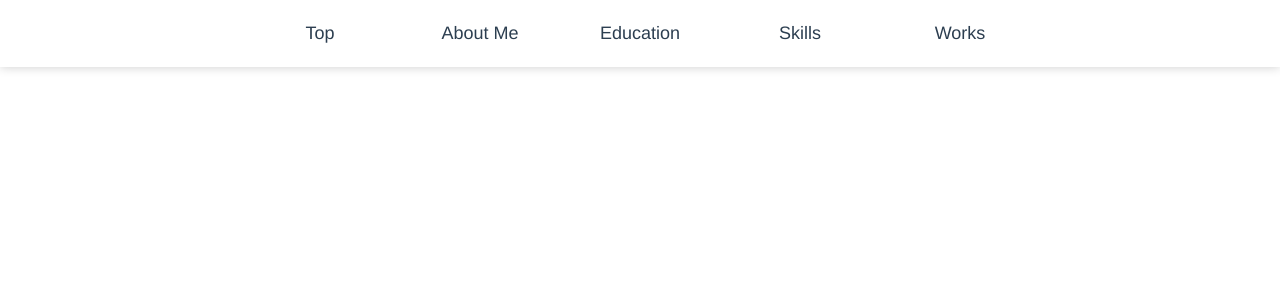
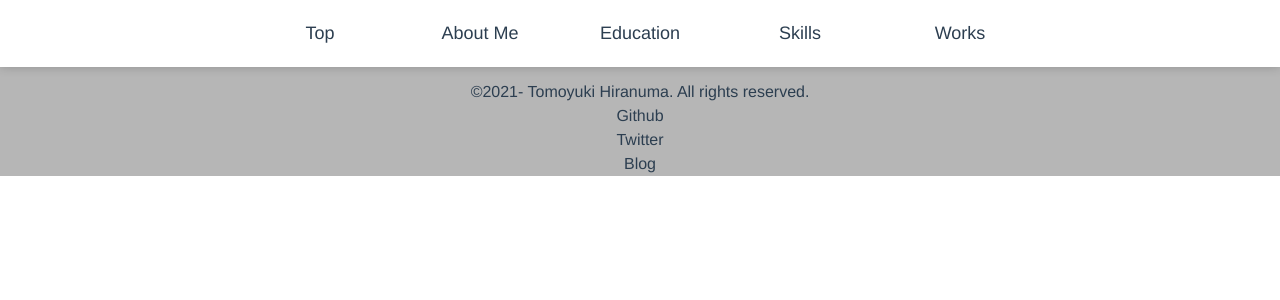
Before and after one commit to tomoyuki-hiranuma/portfolio, a Vue app: page / in a window 1280 px wide. Shown: the top 300 px of the page. Built offline with nearby package versions, Linux system fonts and the light colour scheme.

Commit message:
create footer base

```diff
--- a/src/App.vue
+++ b/src/App.vue
@@ -1,16 +1,22 @@
 <template>
   <div id="app">
     <MyHeader />
+    <Main />
+    <MyFooter />
   </div>
 </template>
 
 <script>
 import MyHeader from './components/MyHeader.vue';
+import Main from './components/Main.vue';
+import MyFooter from './components/MyFooter.vue';
 
 export default {
   name: 'App',
   components: {
     MyHeader,
+    Main,
+    MyFooter,
   },
 };
 </script>
--- /dev/null
+++ b/src/components/MyFooter.vue
@@ -0,0 +1,26 @@
+<template>
+  <footer>
+    <p>&copy;{{ thisYear }} Tomoyuki Hiranuma. All rights reserved.</p>
+    <p>Github</p>
+    <p>Twitter</p>
+    <p>Blog</p>
+  </footer>
+</template>
+
+<script>
+export default {
+  name: 'MyFooter',
+  data() {
+    return {
+      thisYear: '2021-',
+    };
+  },
+};
+</script>
+
+<style lang="scss" scoped>
+footer {
+  background-color: lighten(dimgray, 30%);
+  padding-top: 20px;
+}
+</style>
```
Also changed, not shown: src/components/Main.vue (added).
